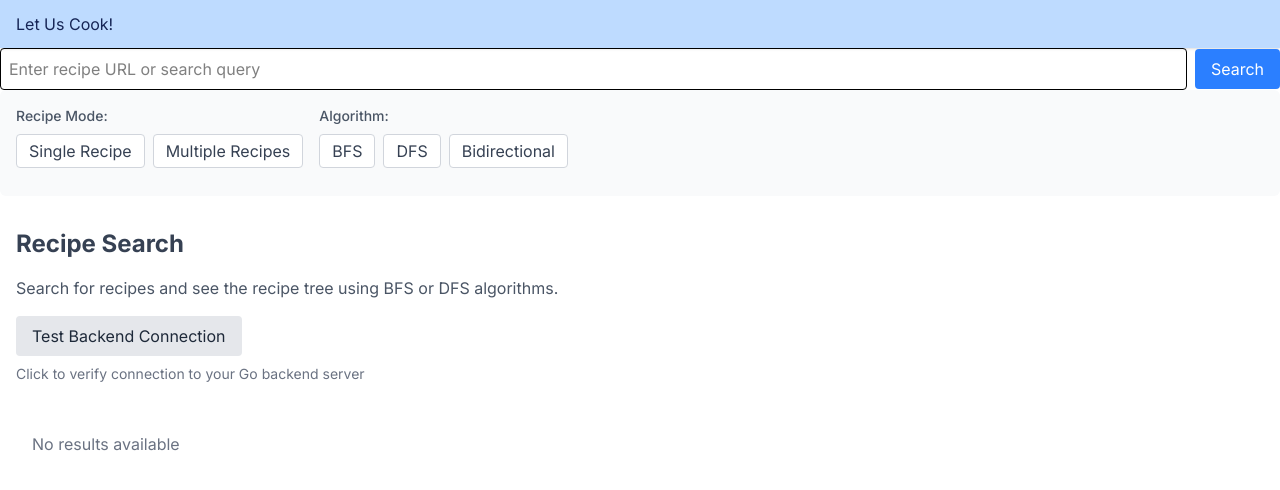
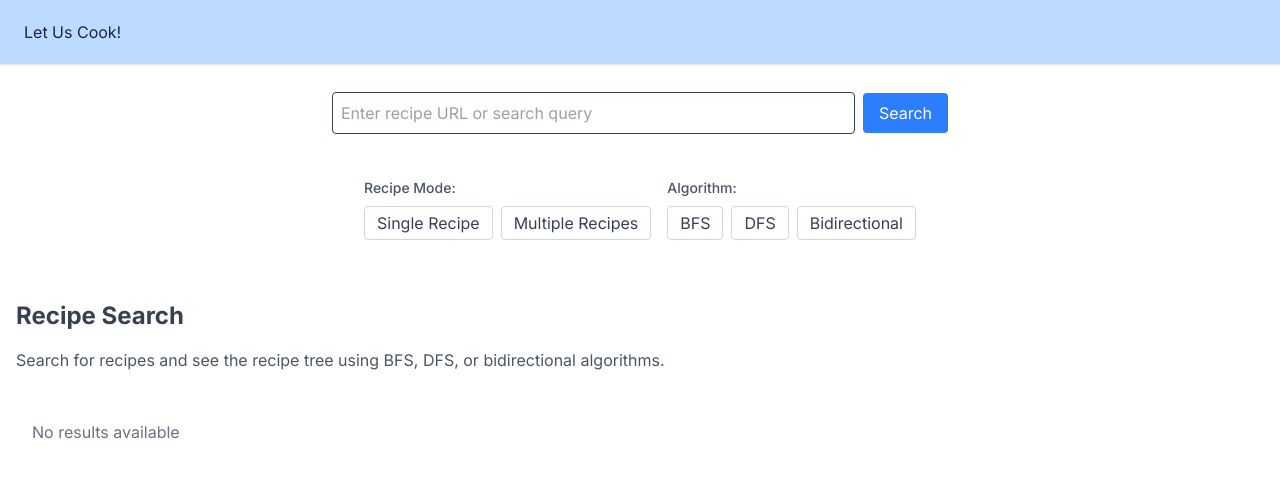
Before and after one commit to DiyahSusan/TUBES2_FE_LetUsCook, a Next.js app in the folder src/: page / in a window 1280 px wide. Shown: the top 490 px of the page. Built offline with nearby package versions, Linux system fonts and the light colour scheme.

Commit message:
style : adjust layout

```diff
--- a/src/app/page.tsx
+++ b/src/app/page.tsx
@@ -23,10 +23,10 @@ export default function Home() {
       <div className="mb-8">
         <h1 className="text-2xl text-gray-700 font-bold mb-4">Recipe Search</h1>
         <p className="text-gray-600">
-          Search for recipes and see the recipe tree using BFS or DFS algorithms.
+          Search for recipes and see the recipe tree using BFS, DFS, or bidirectional algorithms.
         </p>
 
-        {showTestButton && (
+        {/* {showTestButton && (
           <div className="mt-4">
             <button
               onClick={() => {
@@ -41,7 +41,7 @@ export default function Home() {
               Click to verify connection to your Go backend server
             </p>
           </div>
-        )}
+        )} */}
       </div>
 
       {/* Result Renderer will listen for search results */}
--- a/src/components/Navbar.tsx
+++ b/src/components/Navbar.tsx
@@ -19,7 +19,7 @@ const Navbar: React.FC = () => {
     ];
 
     return (
-        <nav className="bg-blue-200 shadow-sm">
+        <nav className="bg-blue-200 shadow-sm p-2">
         <div className="max-w-7xl mx-auto px-4 py-3">
             <div className="flex justify-between items-center">
             {/* Konten sisi kiri */}
--- a/src/components/Option.tsx
+++ b/src/components/Option.tsx
@@ -20,7 +20,7 @@ export default function Option() {
 
 
   return (
-    <div className="options-container p-4 bg-gray-50 rounded-md mb-4">
+    <div className="options-container p-4 bg-white rounded-md mb-4 justify-items-center">
       <div className="flex flex-col sm:flex-row gap-4">
         <div className="mode-selector">
           <h3 className="text-sm font-medium mb-2 text-gray-600">Recipe Mode:</h3>
--- a/src/components/SearchBar.tsx
+++ b/src/components/SearchBar.tsx
@@ -80,14 +80,14 @@ export default function SearchBar() {
   };
 
   return (
-    <div className="search-container">
-      <form onSubmit={handleSearch} className="flex items-center gap-2">
+    <div className="search-container justify-items-center">
+      <form onSubmit={handleSearch} className="flex items-center gap-2 w-2xl p-7">
         <input
           type="text"
           value={searchQuery}
           onChange={(e) => setSearchQuery(e.target.value)}
           placeholder="Enter recipe URL or search query"
-          className="search-input flex-grow p-2 border rounded text-black"
+          className="search-input flex-grow p-2 border rounded text-gray-700"
         />
 
         <button
```
